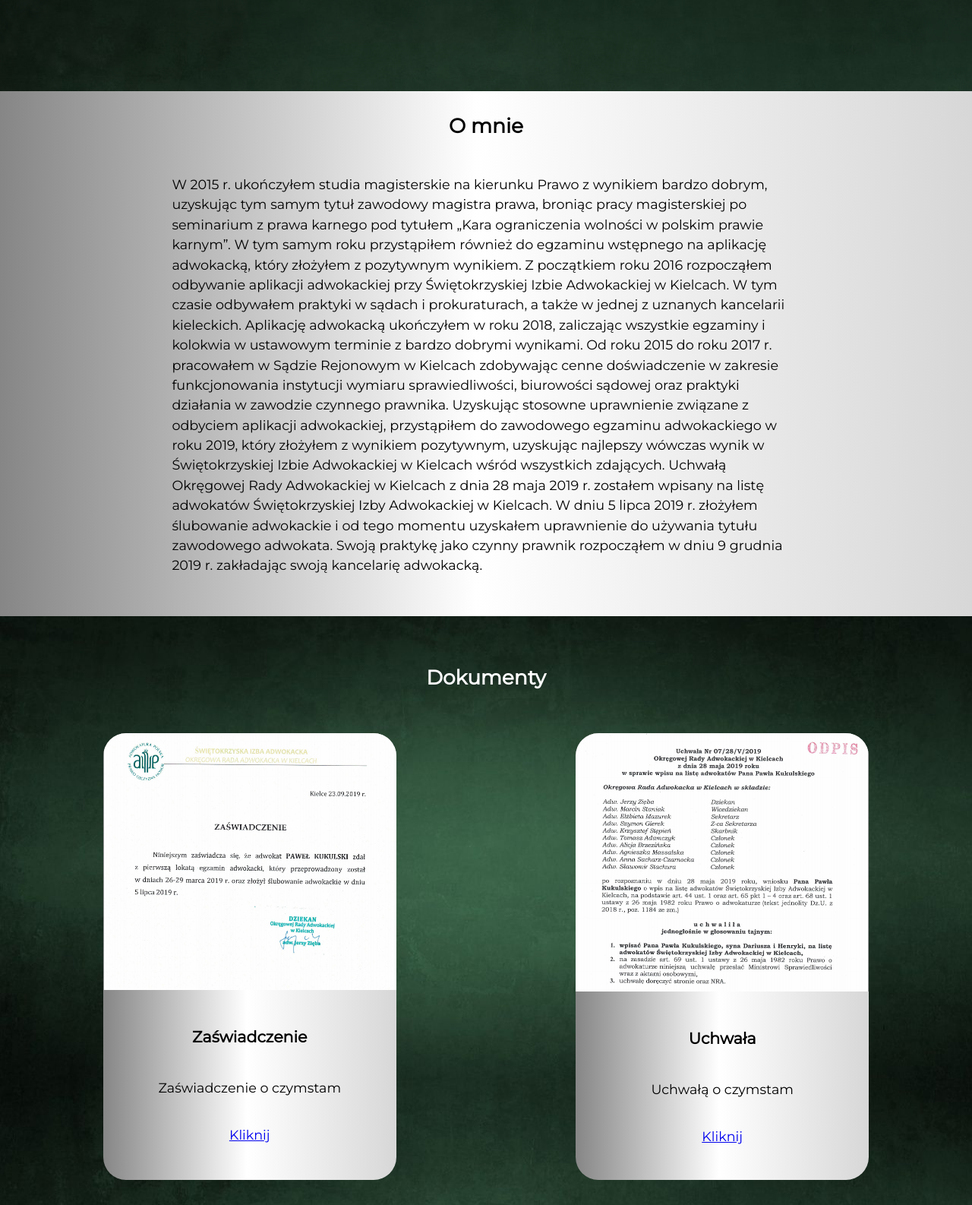
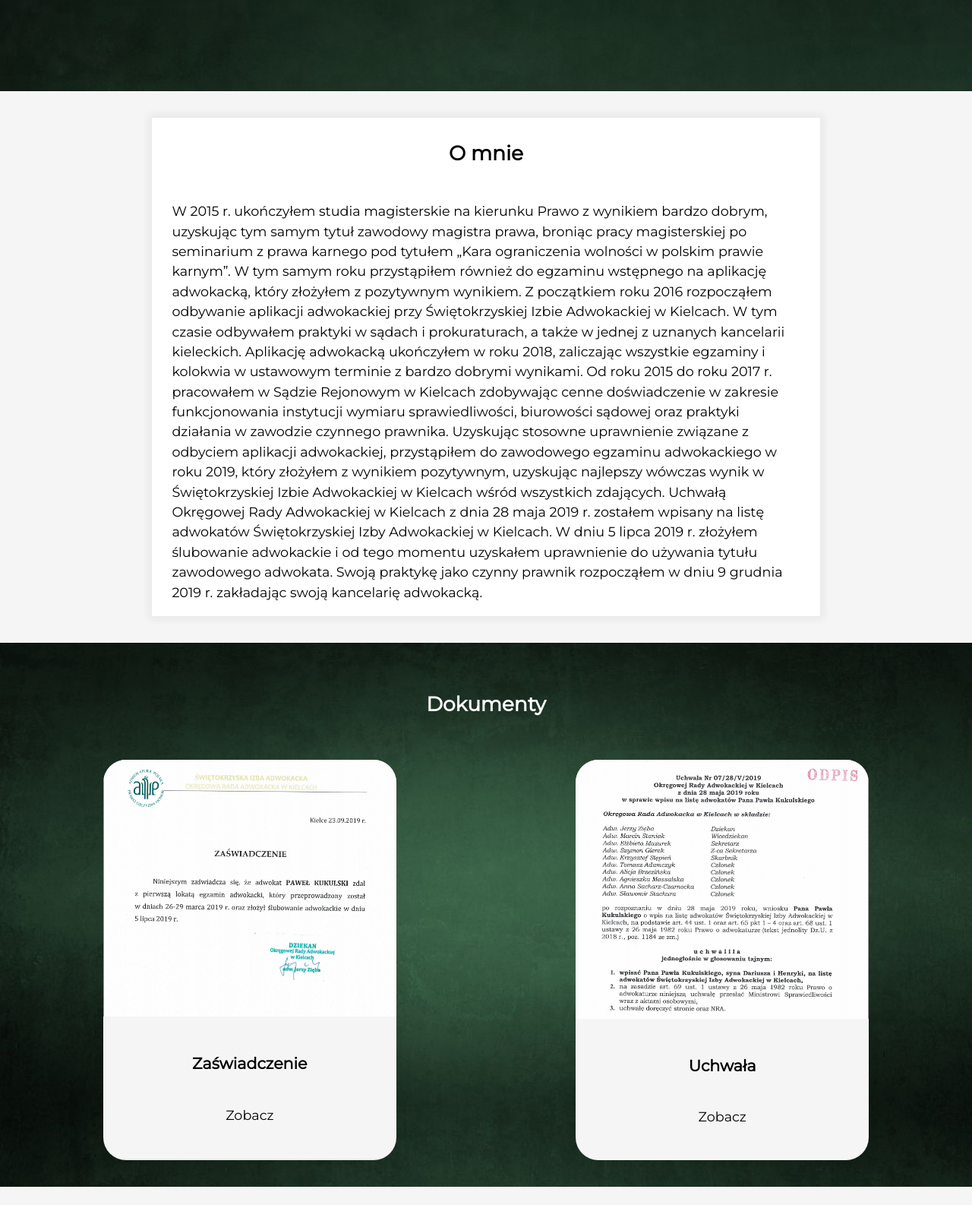
Before and after one commit to chajson/advocate-website, a plain HTML site: page index.html in a window 1280 px wide. Shown: the part 680-2266 px from the top of the page at 76% size. Drawn offline with Linux system fonts and the light colour scheme; some packages are replaced by stand-ins of ours; a script that the page names is missing.

Commit message:
changed text backgroun colors

```diff
--- a/index.html
+++ b/index.html
@@ -18,7 +18,7 @@
   <div class="bg-image"></div>
   <div class="content-wrap">
     <img class="logo" src="static/logo.png">
-    <h1>Paweł Kukulski  twój adwokat</h1>
+    <h1>Adwokat Paweł Kukulski</h1>
     <p>
     </p>
     <a data-scroll href="#about" class="btn">O mnie</a>
@@ -51,8 +51,7 @@
           <img class="card-image" src="./static/zaswiadczenie.png" alt="">
           <div class="card-content">
             <h3 class="card-title">Zaświadczenie</h3>
-            <p>Zaświadczenie o czymstam</p>
-            <p><a href="./static/CCF_000005.pdf" target="_blank">Kliknij</a></p>
+            <p><a href="./static/CCF_000005.pdf" target="_blank">Zobacz</a></p>
           </div>
         </div>
       </li>
@@ -61,8 +60,7 @@
           <img class="card-image" src="./static/uchwala.png" alt="">
           <div class="card-content">
             <h3 class="card-title">Uchwała</h3>
-            <p>Uchwałą o czymstam</p>
-            <p><a href="./static/CCF_000004.pdf" target="_blank">Kliknij</a></p>
+            <p><a href="./static/CCF_000004.pdf" target="_blank">Zobacz</a></p>
           </div>
         </div>
       </li>
--- a/main.css
+++ b/main.css
@@ -84,14 +84,17 @@ p {
 .section-a .content-wrap {
   padding: 0 1.5em;
   text-align: left;
+  background-color: white;
+  box-shadow: 0 0 10px 5px rgba(0, 0, 0, 0.05)
 }
+
 
 /* Section A */
 
 .section-a {
-  background: rgb(134,134,134);
-  background: linear-gradient(90deg, rgba(134,134,134,1) 0%, rgba(255,255,255,1) 49%, rgba(215,215,215,1) 100%);
+  background-color: whitesmoke;
   color: black;
+  padding-top: 2em;
   padding-bottom: 2em;
 }
 
@@ -120,8 +123,7 @@ p {
 
 #section-b li {
   margin-bottom: 1em;
-  background: rgb(134,134,134);
-  background: linear-gradient(90deg, rgba(134,134,134,1) 0%, rgba(255,255,255,1) 49%, rgba(215,215,215,1) 100%);
+  background: whitesmoke;
   color: black;
   border-radius: 30px;
 }
@@ -133,6 +135,12 @@ p {
 
 .card-content {
   padding: 1.5em;
+  box-shadow: 0 0 10px 5px rgba(0, 0, 0, 0.05)
+}
+
+.card-content a {
+  color: black;
+  text-decoration: none;
 }
 
 /* Section C */
--- a/script.js
+++ /dev/null
@@ -1,9 +0,0 @@
-
-const burger = document.querySelector('.hamburger');
-burger.addEventListener('click', () => {
-  const nav = document.querySelector('.navigation');
-    burger.classList.toggle('is-active');
-    burger.classList.toggle('activeHamb');
-    document.querySelector('body').classList.toggle('navigation-active');
-    nav.classList.toggle('hidden');
-});
```
